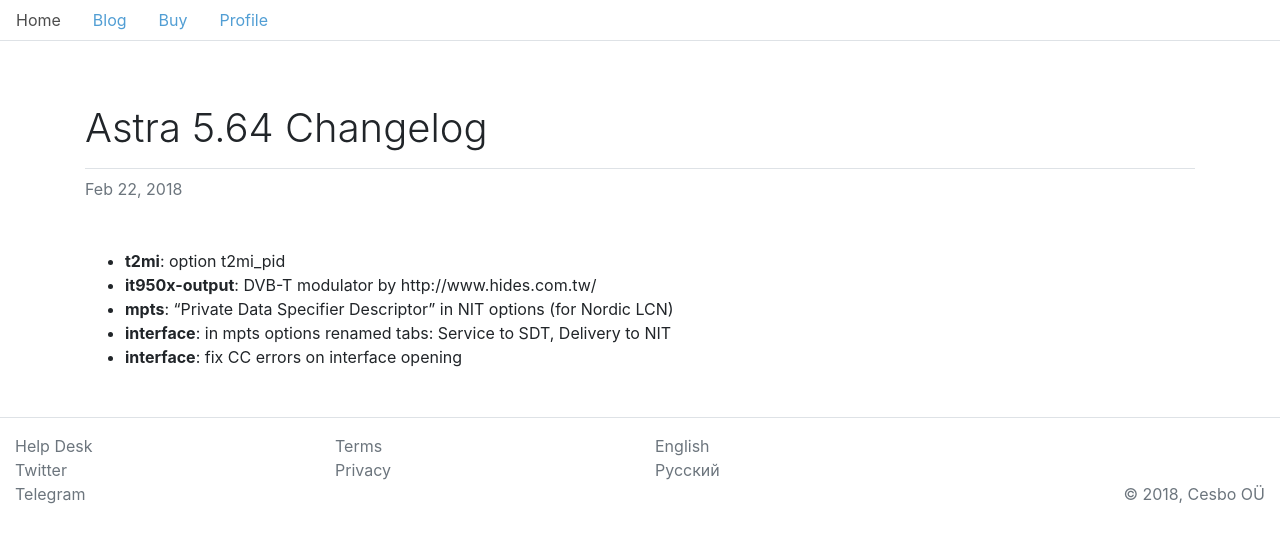
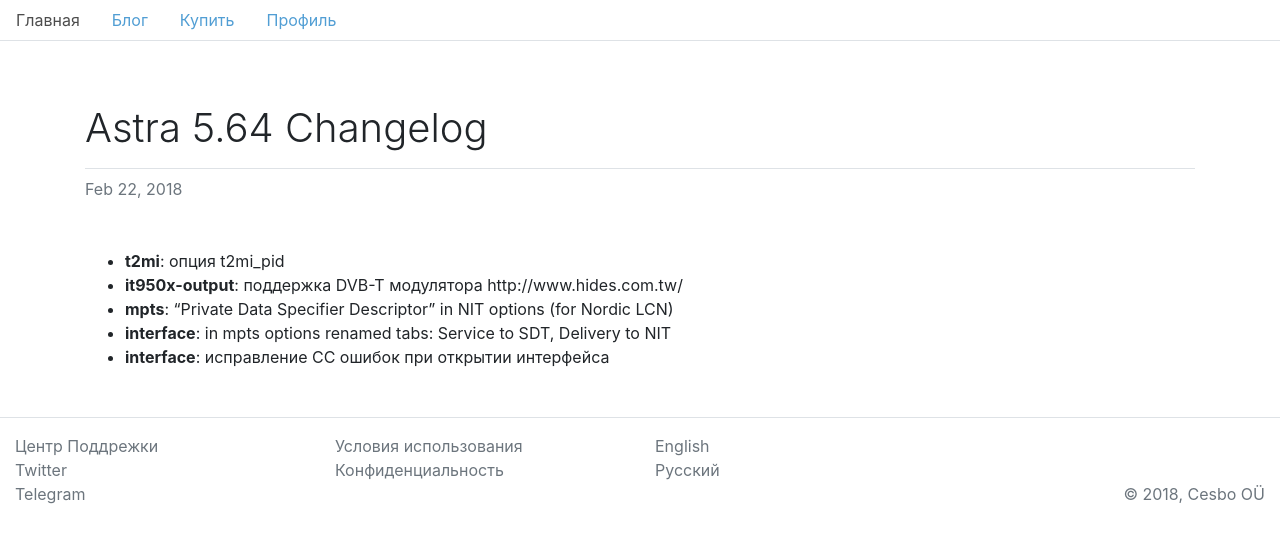
Before and after one commit to ramzes1401ss3/cesbo-www, a Jekyll site: the page built from ru/_posts/2018-02-22-changelog.md, in a window 1280 px wide. Shown: the top 543 px of the page. Built offline with Jekyll 4.4.1, drawn with Linux system fonts in a browser that asks for light colours.

Commit message:
Update 2018-02-22-changelog.md

```diff
--- a/ru/_posts/2018-02-22-changelog.md
+++ b/ru/_posts/2018-02-22-changelog.md
@@ -1,12 +1,12 @@
 ---
 layout: post
-lang: en
+lang: ru
 title: Astra 5.64 Changelog
 tags: [changelog]
 ---
 
-- **t2mi**: option t2mi_pid
-- **it950x-output**: DVB-T modulator by http://www.hides.com.tw/
+- **t2mi**: опция t2mi_pid
+- **it950x-output**: поддержка DVB-T модулятора http://www.hides.com.tw/
 - **mpts**: "Private Data Specifier Descriptor" in NIT options (for Nordic LCN)
 - **interface**: in mpts options renamed tabs: Service to SDT, Delivery to NIT
-- **interface**: fix CC errors on interface opening
+- **interface**: исправление CC ошибок при открытии интерфейса
```
